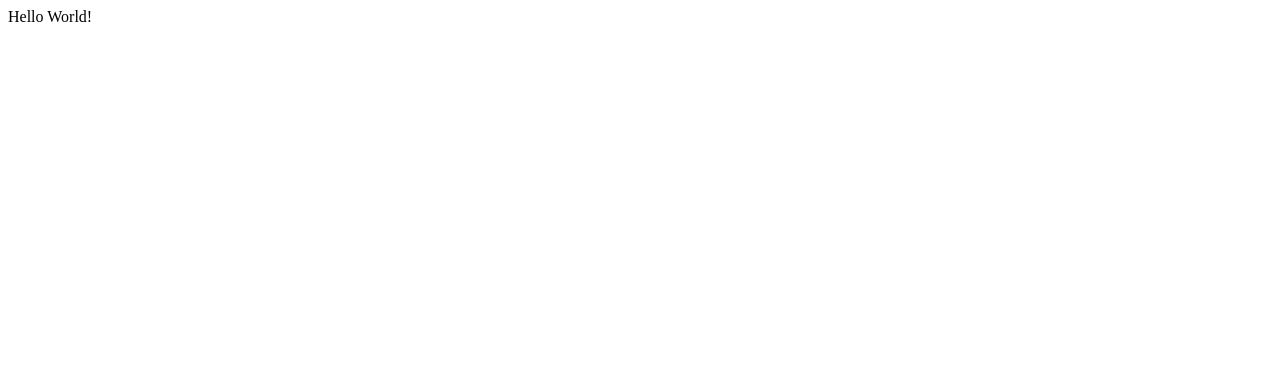
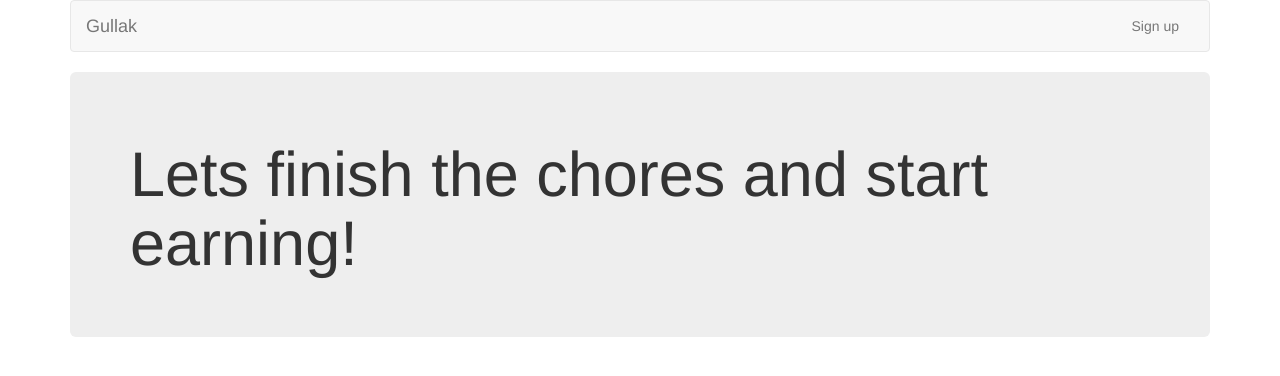
Before and after one commit to fedNinja/newfinalproject, a React (Create React App) app: page / in a window 1280 px wide. Shown: the top 376 px of the page. Built offline with nearby package versions, Linux system fonts and the light colour scheme.

Commit message:
signup form and it state

```diff
--- a/package.json
+++ b/package.json
@@ -14,7 +14,8 @@
   "dependencies": {
     "express": "^4.15.2",
     "react": "^15.4.2",
-    "react-dom": "^15.4.2"
+    "react-dom": "^15.4.2",
+    "react-router": "^3.0.1"
   },
   "scripts": {
     "devserver": "nodemon --watch src --exec babel-node -- projectbackend/src/index.js",
--- a/projectbackend/src/index.js
+++ b/projectbackend/src/index.js
@@ -3,9 +3,4 @@ import path from 'path';
 
 let app =express();
 
-app.get('/*', (req, res) => {
-  res.sendFile(path.join(__dirname, './index.html'));
-
-});
-
 app.listen(8080, () => console.log('Running on localhost:8080'));
--- a/public/index.html
+++ b/public/index.html
@@ -4,19 +4,10 @@
     <meta charset="utf-8">
     <meta name="viewport" content="width=device-width, initial-scale=1">
     <link rel="shortcut icon" href="%PUBLIC_URL%/favicon.ico">
+    <link rel="stylesheet" href="https://maxcdn.bootstrapcdn.com/bootstrap/latest/css/bootstrap.min.css">
     <title>React App</title>
   </head>
   <body>
     <div id="root"></div>
-    <!--
-      This HTML file is a template.
-      If you open it directly in the browser, you will see an empty page.
-
-      You can add webfonts, meta tags, or analytics to this file.
-      The build step will place the bundled scripts into the <body> tag.
-
-      To begin the development, run `npm start`.
-      To create a production bundle, use `npm run build`.
-    -->
   </body>
 </html>
--- /dev/null
+++ b/src/components/App.js
@@ -0,0 +1,14 @@
+import React, {Component} from 'react';
+import NavigationBar from './NavigationBar';
+
+class App extends Component{
+  render(){
+    return(
+      <div className="container">
+      <NavigationBar />
+      {this.props.children}
+    </div>
+    );
+  }
+}
+export default App;
--- /dev/null
+++ b/src/components/Greetings.js
@@ -0,0 +1,12 @@
+import React, {Component} from 'react';
+
+class Greetings extends Component{
+  render(){
+    return(
+      <div className="jumbotron">
+        <h1>Lets finish the chores and start earning!</h1>
+      </div>
+    );
+  }
+}
+export default Greetings;
--- /dev/null
+++ b/src/components/NavigationBar.js
@@ -0,0 +1,22 @@
+import React, {Component} from 'react';
+import {Link} from 'react-router';
+
+class NavigationBar extends Component{
+  render(){
+    return(
+      <nav className="navbar navbar-default">
+        <div className="container-fluid">
+          <div className="navbar-header">
+            <Link to="/" className="navbar-brand">Gullak</Link>
+          </div>
+          <div className="collapse navbar-collapse">
+            <ul className="nav navbar-nav navbar-right">
+              <li><Link to="/signup">Sign up</Link></li>
+            </ul>
+          </div>
+        </div>
+      </nav>
+    );
+  }
+}
+export default NavigationBar;
--- /dev/null
+++ b/src/components/signup/SignupForm.js
@@ -0,0 +1,77 @@
+import React, {Component} from 'react';
+
+class SignupForm extends Component{
+  constructor(props) {
+    super(props);
+    this.state = {
+        username:'',
+        password:'',
+        passwordConfirmation:'',
+        email:'',
+    }
+    this.onChange = this.onChange.bind(this);
+    this.onSubmit = this.onSubmit.bind(this);
+}
+
+  onChange(e) {
+    this.setState({[e.target.name]: e.target.value});
+  }
+
+  onSubmit(e) {
+    e.preventDefault();
+    console.log(this.state);
+  }
+
+  render(){
+    return(
+      <form onSubmit={this.onSubmit}>
+        <h1>Join our community!</h1>
+          <div className="form-group">
+            <label className="control-label">Username</label>
+            <input
+              value={this.state.username}
+              onChange={this.onChange}
+              type="text"
+              name="username"
+              className="form-control"
+            />
+          </div>
+          <div className="form-group">
+            <label className="control-label">Password</label>
+            <input
+              value={this.state.password}
+              onChange={this.onChange}
+              type="text"
+              name="password"
+              className="form-control"
+            />
+          </div>
+          <div className="form-group">
+            <label className="control-label">passwordConfirmation</label>
+            <input
+              value={this.state.passwordConfirmation}
+              onChange={this.onChange}
+              type="text"
+              name="passwordConfirmation"
+              className="form-control"
+            />
+          </div>
+          <div className="form-group">
+            <label className="control-label">Email</label>
+            <input
+              value={this.state.email}
+              onChange={this.onChange}
+              type="text"
+              name="email"
+              className="form-control"
+            />
+          </div>
+          <div className="form-group">
+            <button className="btn btn-primary btn-lg">Sign up</button>
+          </div>
+      </form>
+    );
+  }
+}
+
+export default SignupForm;
--- /dev/null
+++ b/src/components/signup/SignupPage.js
@@ -0,0 +1,15 @@
+import React, {Component} from 'react';
+import SignupForm from './SignupForm';
+
+class SignupPage extends Component{
+  render(){
+    return(
+      <div className="row">
+        <div className="col-md-4 col-md-offset-4">
+          <SignupForm />
+        </div>
+      </div>
+    );
+  }
+}
+export default SignupPage;
--- a/src/index.js
+++ b/src/index.js
@@ -1,8 +1,9 @@
 import React from 'react';
 import ReactDOM from 'react-dom';
+import { Router, browserHistory } from 'react-router';
+
+import routes from './routes';
 
 ReactDOM.render(
-      <div>
-      Hello World!
-      </div>, document.getElementById('root')
+      <Router history={browserHistory} routes={routes}/>, document.getElementById('root')
 )
--- /dev/null
+++ b/src/routes.js
@@ -0,0 +1,13 @@
+import React from 'react';
+import { Route, IndexRoute } from 'react-router';
+
+import App from './components/App';
+import Greetings from './components/Greetings';
+import SignupPage from './components/signup/SignupPage';
+
+export default (
+  <Route path="/" component={App}>
+    <IndexRoute  component={Greetings} />
+    <Route path="signup" component={SignupPage} />
+  </Route>
+)
```
